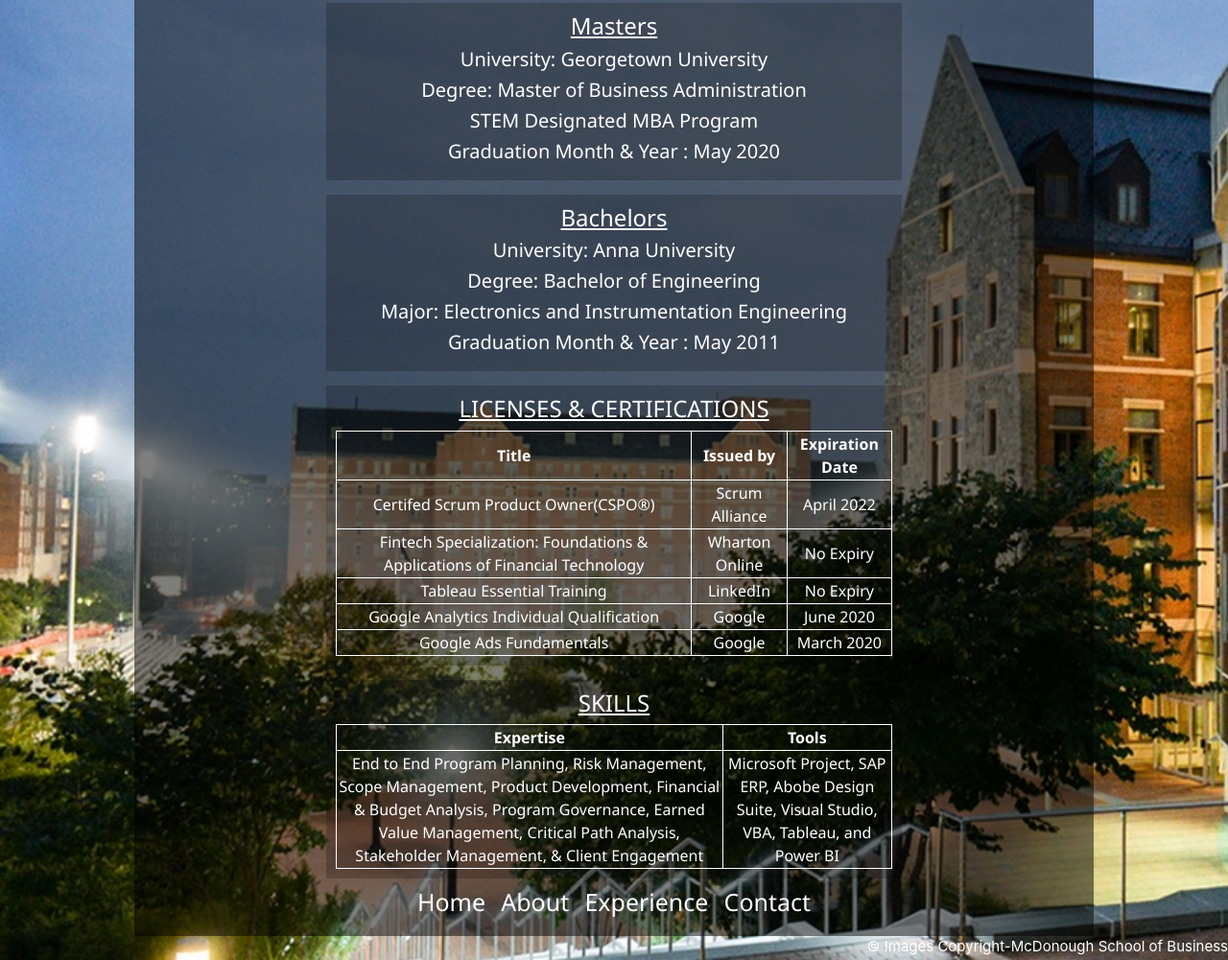
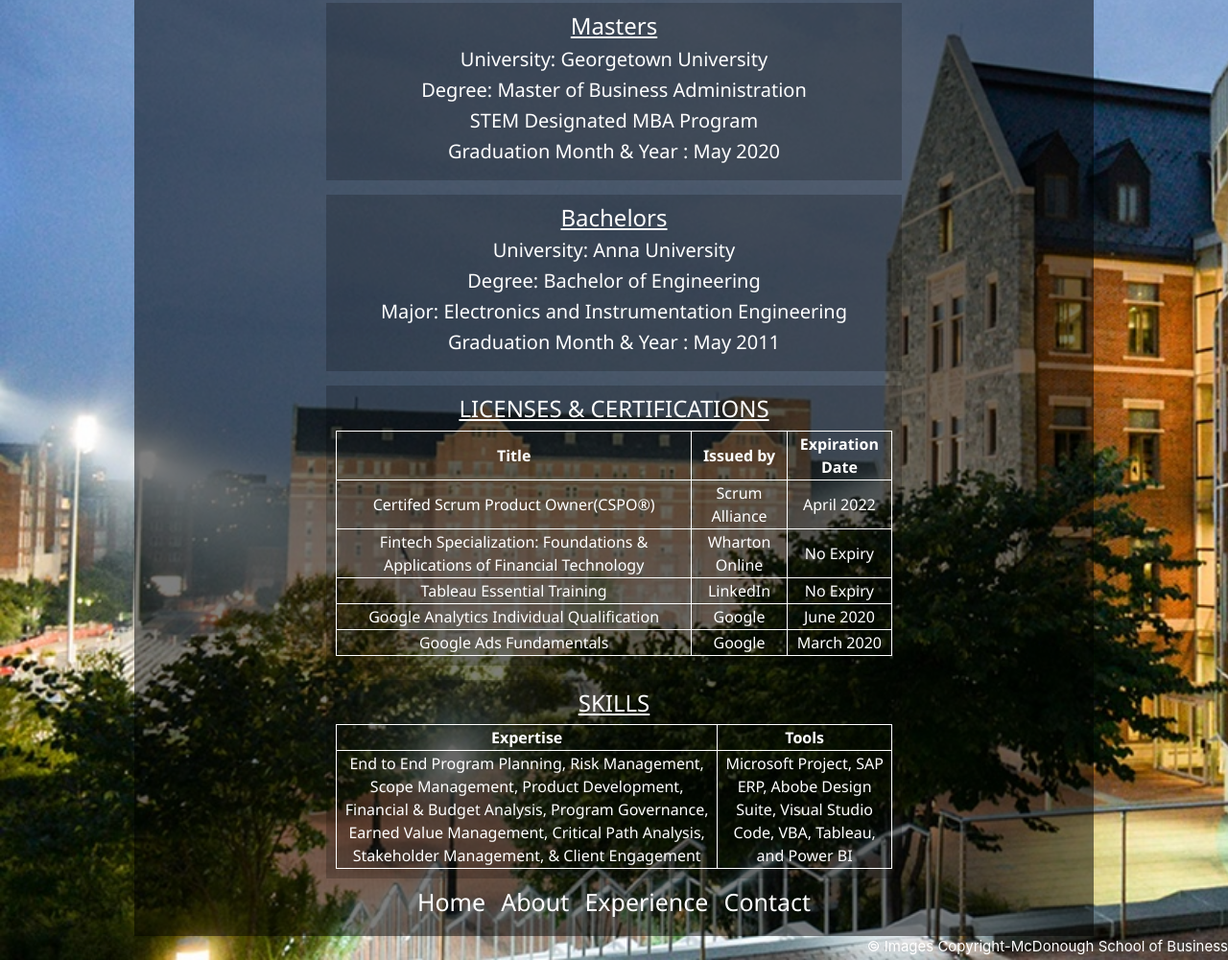
Before and after one commit to gnpthbalaji/Balaji-Guntur-Personal-Website-Project, a plain HTML site: page education.html in a window 1280 px wide. Shown: the part 135-1136 px from the top of the page at 96% size. Drawn offline with nearby package versions, Linux system fonts and the light colour scheme.

Commit message:
Update education.html

```diff
--- a/education.html
+++ b/education.html
@@ -75,7 +75,7 @@
               </tr>
               <tr>
                 <td>End to End Program Planning, Risk Management, Scope Management, Product Development, Financial & Budget Analysis, Program Governance, Earned Value Management, Critical Path Analysis, Stakeholder Management, & Client Engagement</td>
-                <td>Microsoft Project, SAP ERP, Abobe Design Suite, Visual Studio, VBA, Tableau, and Power BI </td>
+                <td>Microsoft Project, SAP ERP, Abobe Design Suite, Visual Studio Code, VBA, Tableau, and Power BI </td>
               </tr>
             </table>
            </div>
```
